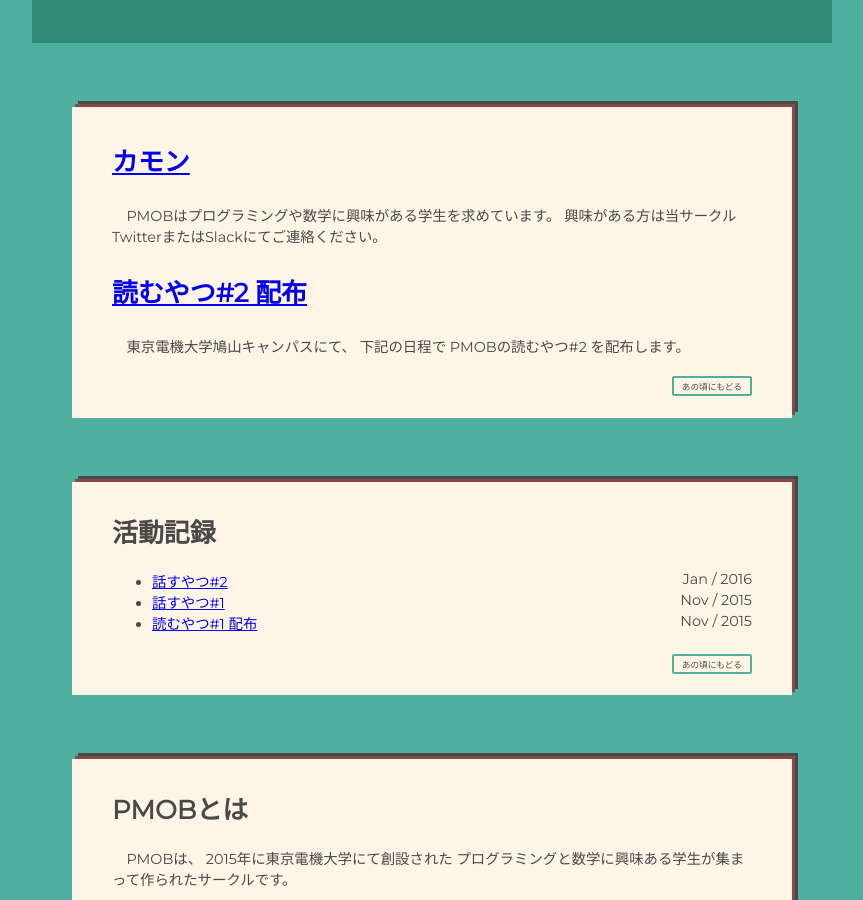
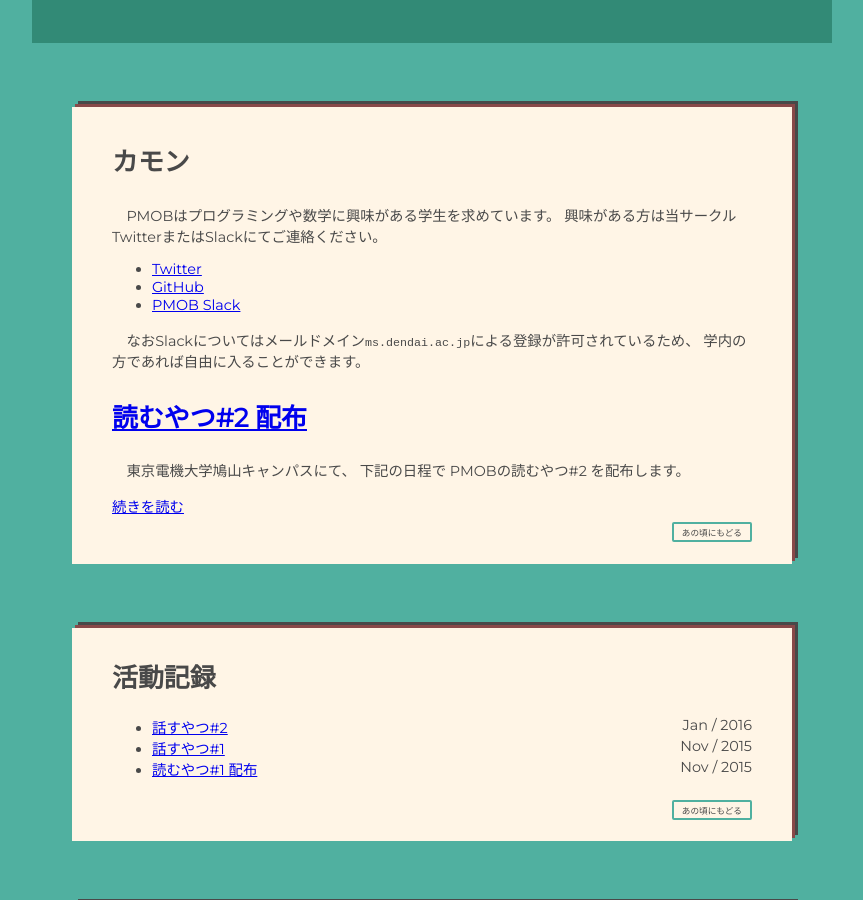
Before and after one commit to falcao0168/PMOB.github.io, a Jekyll site: the page built from index.html, in a window 1280 px wide and 900 px high, scrolled down 505 px. Shown: the whole window, without its empty margins (208-1071 px from the left). Built offline with Jekyll 4.4.1, drawn with Linux system fonts in a browser that asks for light colours; the list of posts is cut into pages by our own code.

Commit message:
:modify: 募集をポストからhtml常駐に変更

```diff
--- a/index.html
+++ b/index.html
@@ -43,12 +43,35 @@
 </div>
 {% capture TODAY %}{{ site.time | date: "%Y%m%d" }}{% endcapture %}
 <section id="notice">
+	<article>
+		<h1>カモン</h1>
+		<p>
+		PMOBはプログラミングや数学に興味がある学生を求めています。
+		興味がある方は当サークルTwitterまたはSlackにてご連絡ください。
+		</p>
+		<ul>
+			<li>
+				<a href="https://twitter.com/PMOB_">Twitter</a>
+			</li>
+			<li>
+				<a href="https://github.com/PMOB">GitHub</a>
+			</li>
+			<li>
+				<a href="https://pmob.slack.com">PMOB Slack</a>
+			</li>
+		</ul>
+		<p>
+		なおSlackについてはメールドメイン<code>ms.dendai.ac.jp</code>による登録が許可されているため、
+		学内の方であれば自由に入ることができます。
+		</p>
+	</article>
 		{% for post in site.posts limit:3 %}
 		{% capture post_date %}{{ post.date | date: "%Y%m%d" }}{% endcapture %}
 		{% if post_date >= TODAY %}
 		<article>
 			<h1><a href="{{ post.url }}">{{ post.title }}</a></h1>
 			{{ post.excerpt }}
+			<a href="{{ post.url }}" class="more">続きを読む</a>
 		</article>
 		{% endif %}
 		{% endfor %}
```
Also changed, not shown: _posts/9999-01-01-invitation.md (deleted, +0 -13 lines).
